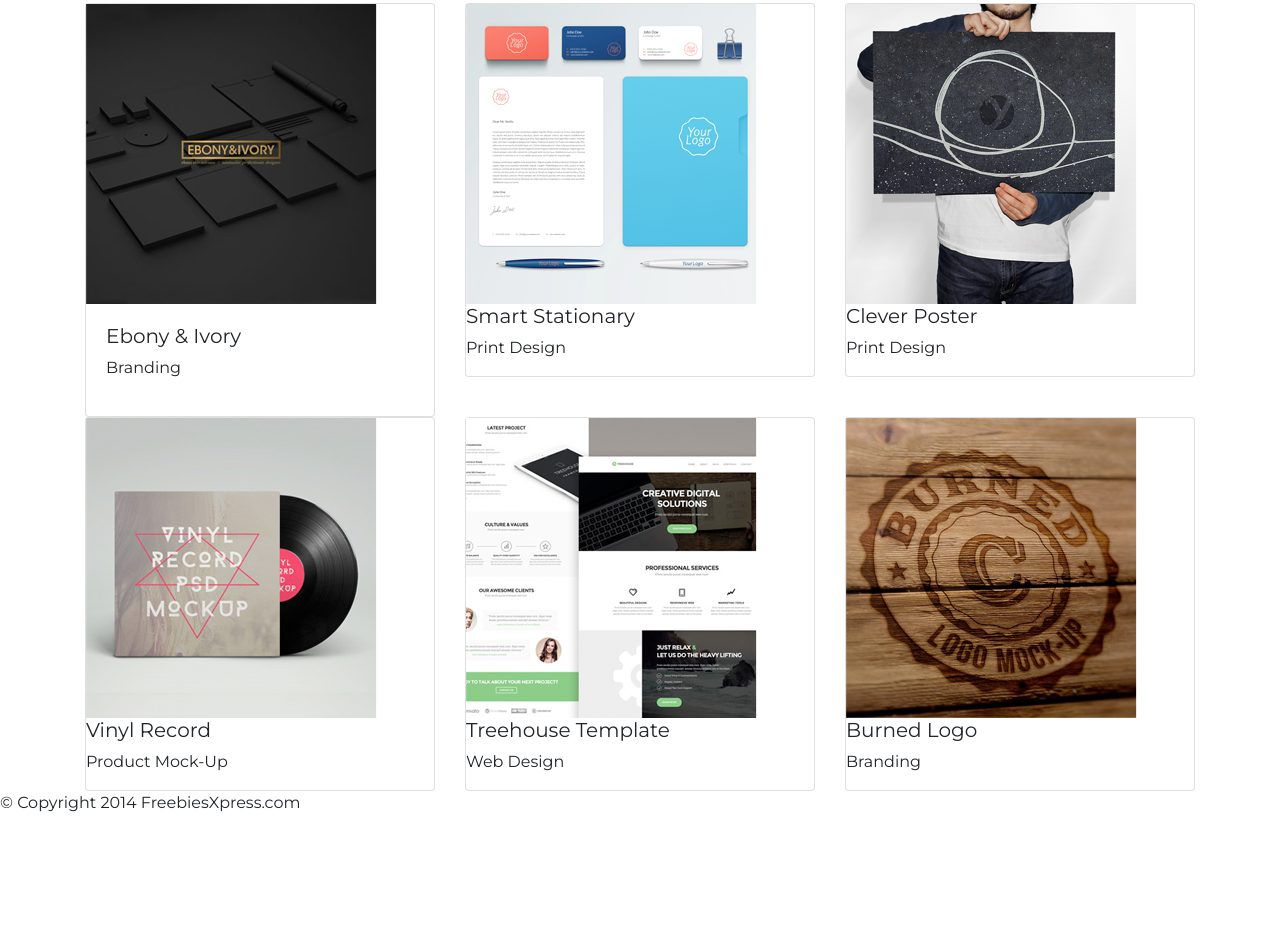
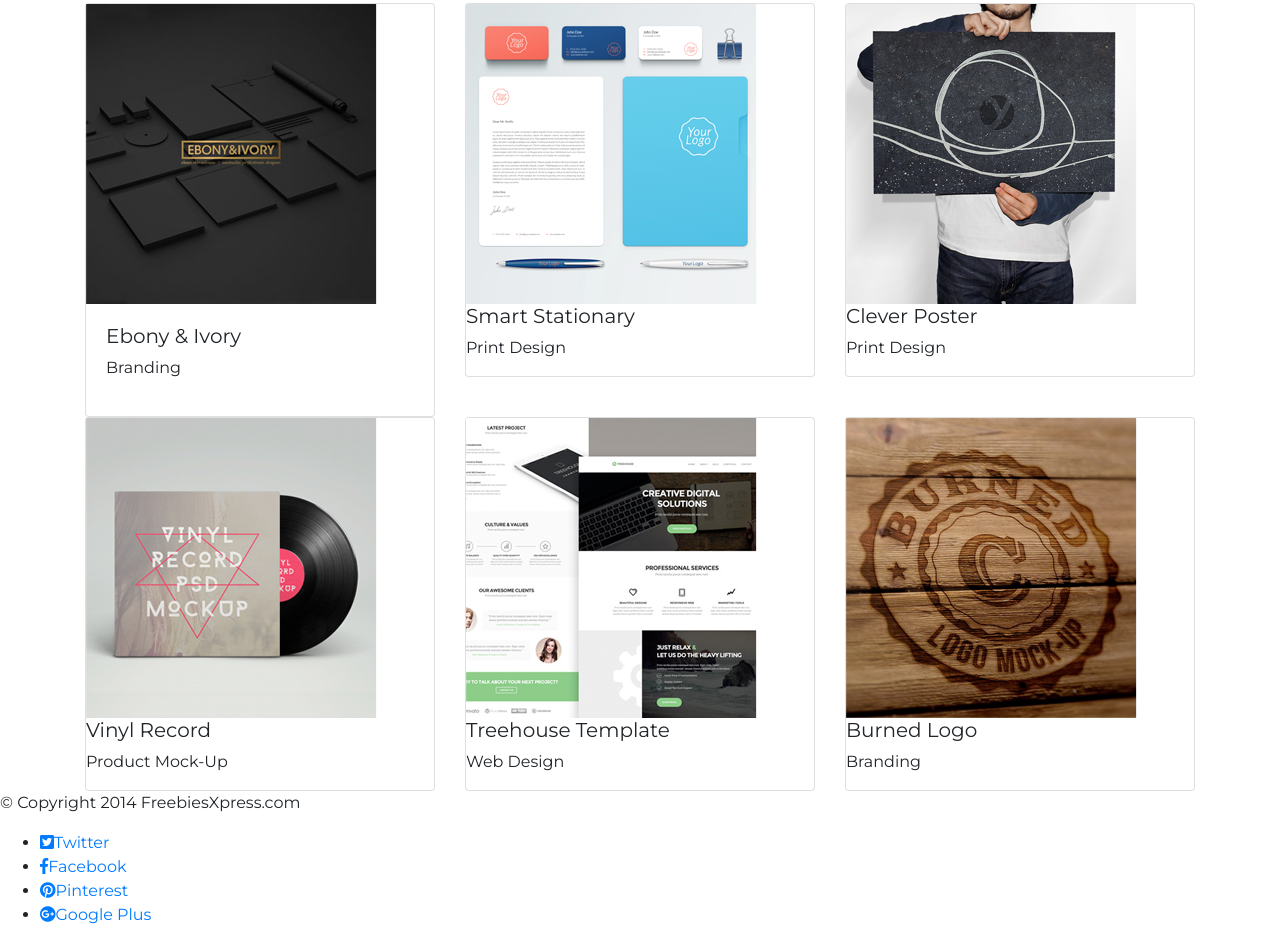
Before and after one commit to martanara/Project5, a website: page index.html in a window 1280 px wide. Shown: the part 995-1938 px from the top of the page. Before the commit the page ends 1810 px from the top, so only its background shows below. Drawn offline with nearby package versions, Linux system fonts and the light colour scheme.

Commit message:
Add icons to footer

```diff
--- a/index.html
+++ b/index.html
@@ -132,7 +132,13 @@
         </section>
 
         <footer>
-            &copy; Copyright 2014 FreebiesXpress.com
+            <p>&copy; Copyright 2014 FreebiesXpress.com</p>
+            <ul>
+                <li><a href="#"><i class="fab fa-twitter-square"></i>Twitter</a></li>
+                <li><a href="#"><i class="fab fa-facebook-f"></i>Facebook</a></li>
+                <li><a href="#"><i class="fab fa-pinterest"></i>Pinterest</a></li>
+                <li><a href="#"><i class="fab fa-google-plus"></i>Google Plus</a></li>
+            </ul>
         </footer>
 
     </body>
```
